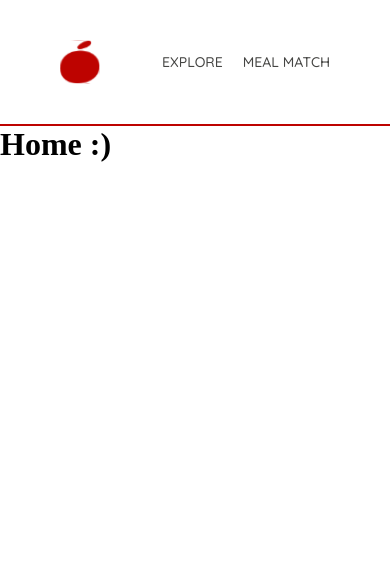
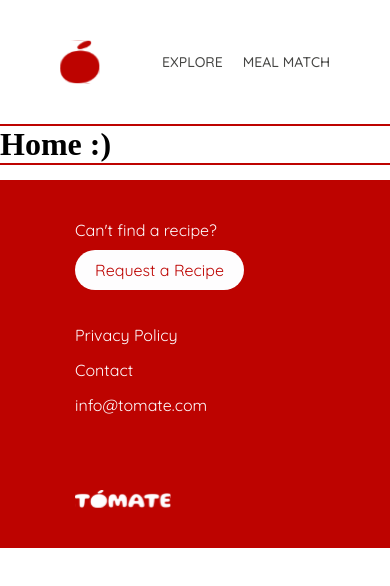
Before and after one commit to dharvi-22/tomate, a React (Create React App) app: page / in a window 390 px wide. Shown: the top 586 px of the page. Built offline with nearby package versions, Linux system fonts and the light colour scheme.

Commit message:
feat: responsive footer

```diff
--- a/src/App.js
+++ b/src/App.js
@@ -1,4 +1,5 @@
 import Header from "./components/header";
+import Footer from "./components/footer"
 import './styles/main.scss';
 
 function App() {
@@ -10,6 +11,10 @@ function App() {
           Home :)
         </h1>
       </header>
+
+      <footer>
+       <Footer/>
+      </footer>
     </div>
   );
 }
--- /dev/null
+++ b/src/components/footer.js
@@ -0,0 +1,24 @@
+import React from "react";
+import "./footer.scss";
+import whitelogo from '../assets/white-logo.svg';
+
+const Footer =() => {
+    return(
+        <footer className="footer" aria-label="footer navigation">
+            <div className="footer-container">
+                <div className="footer-form" aria-label="form button">
+                    <p>Can't find a recipe?</p>
+                    <a href="#form" className="footer-button">Request a Recipe</a>
+                </div>
+                <ul className="footer-links">
+                    <li><a href="#privacy">Privacy Policy</a></li>
+                    <li className="footer-contact"><a href="#contact">Contact</a></li>
+                    <li className="footer-contact"><a href="mailto:info@tomate.com">info@tomate.com</a></li>
+                </ul>
+                <img src={whitelogo} alt="tomato logo" className="footer-logo"></img>
+            </div>
+        </footer>
+    )
+}
+
+export default Footer
--- /dev/null
+++ b/src/components/footer.scss
@@ -0,0 +1,72 @@
+@import "../styles/global.scss";
+
+.footer{
+    border-top: 2px solid #BD0300;
+    padding-top: 15px;
+    text-align: center;
+    font-family: Quicksand, sans-serif;
+
+    .footer-container{
+        background-color: #BD0300;
+        color: #FEFDFE;
+        display: flex;
+        flex-direction: column;
+        align-items: flex-start;
+        gap: 20px;
+        padding: 40px 75px;
+    }
+    .footer-form{
+        text-align: left;
+
+        .footer-button {
+            display: inline-block;
+            background: #FEFDFE;
+            color: #BD0300;
+            padding: 10px 20px;
+            border-radius: 20px;
+            text-decoration: none;
+            margin-top: 10px;
+        }
+    }
+    .footer-links{
+        list-style: none;
+        padding: 0;
+        text-align: left;
+
+        li{
+            margin: 15px 0;
+        }
+        a{
+            color:#FEFDFE ;
+            text-decoration: none;
+        }
+    }
+    .footer-logo{
+        width: 40%;
+        display: flex;
+        justify-content: center;
+        align-items: center;
+        padding-top: 40px;
+
+    }
+    @media (min-width: 768px){
+        .footer-container {
+            flex-direction: row;
+            justify-content: space-between;
+            margin: 0 auto;
+        }
+        .footer-form{
+            text-align: left;
+        }
+        .footer-links{
+            text-align: left;
+        }
+        .footer-logo{
+            width: 10%;
+            position: absolute;
+            order: 2;
+            left: 50%;
+            transform: translateX(-50%);
+        }
+    }
+}
```
Also changed, not shown: src/assets/white-logo.svg (added).
